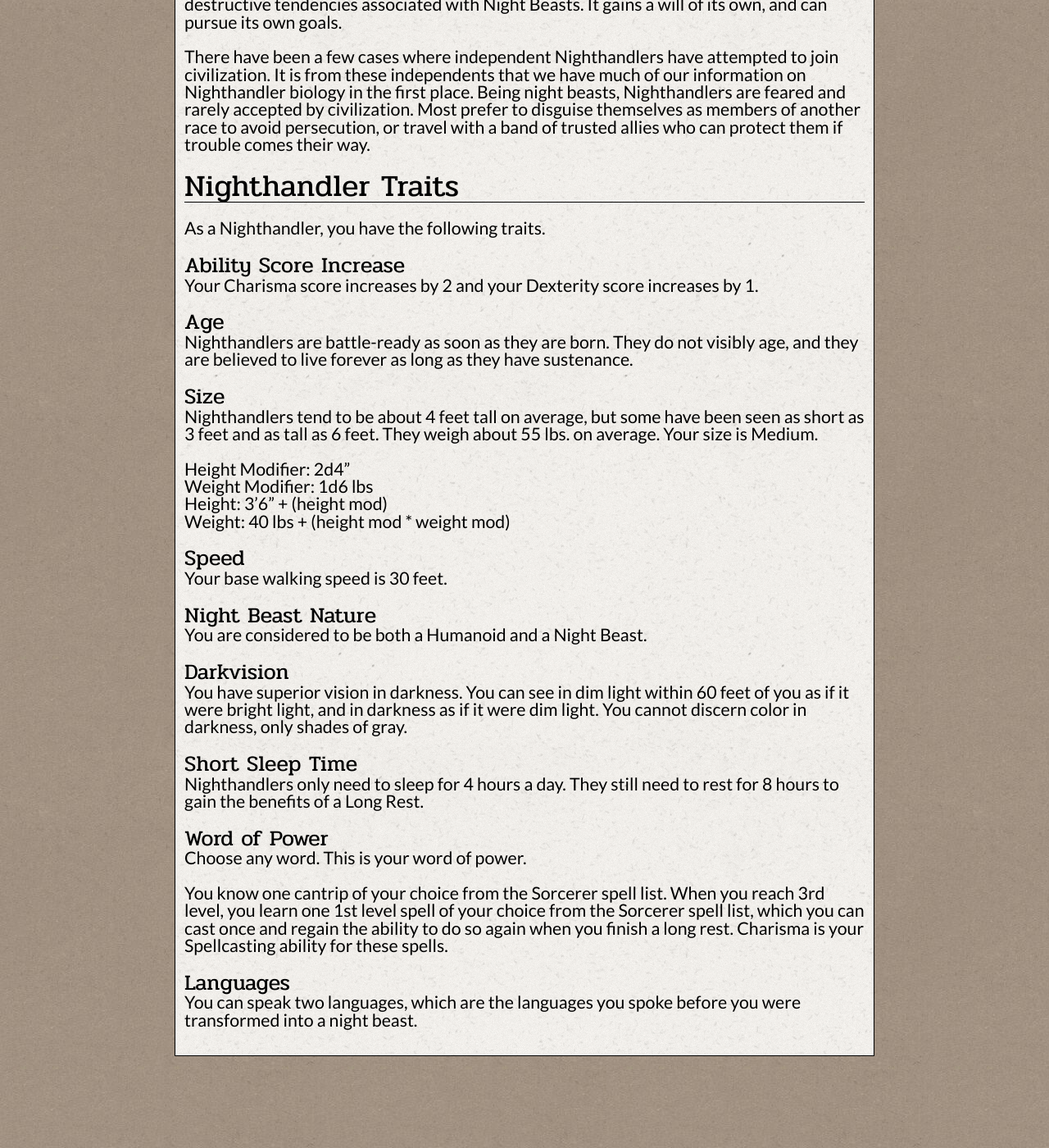
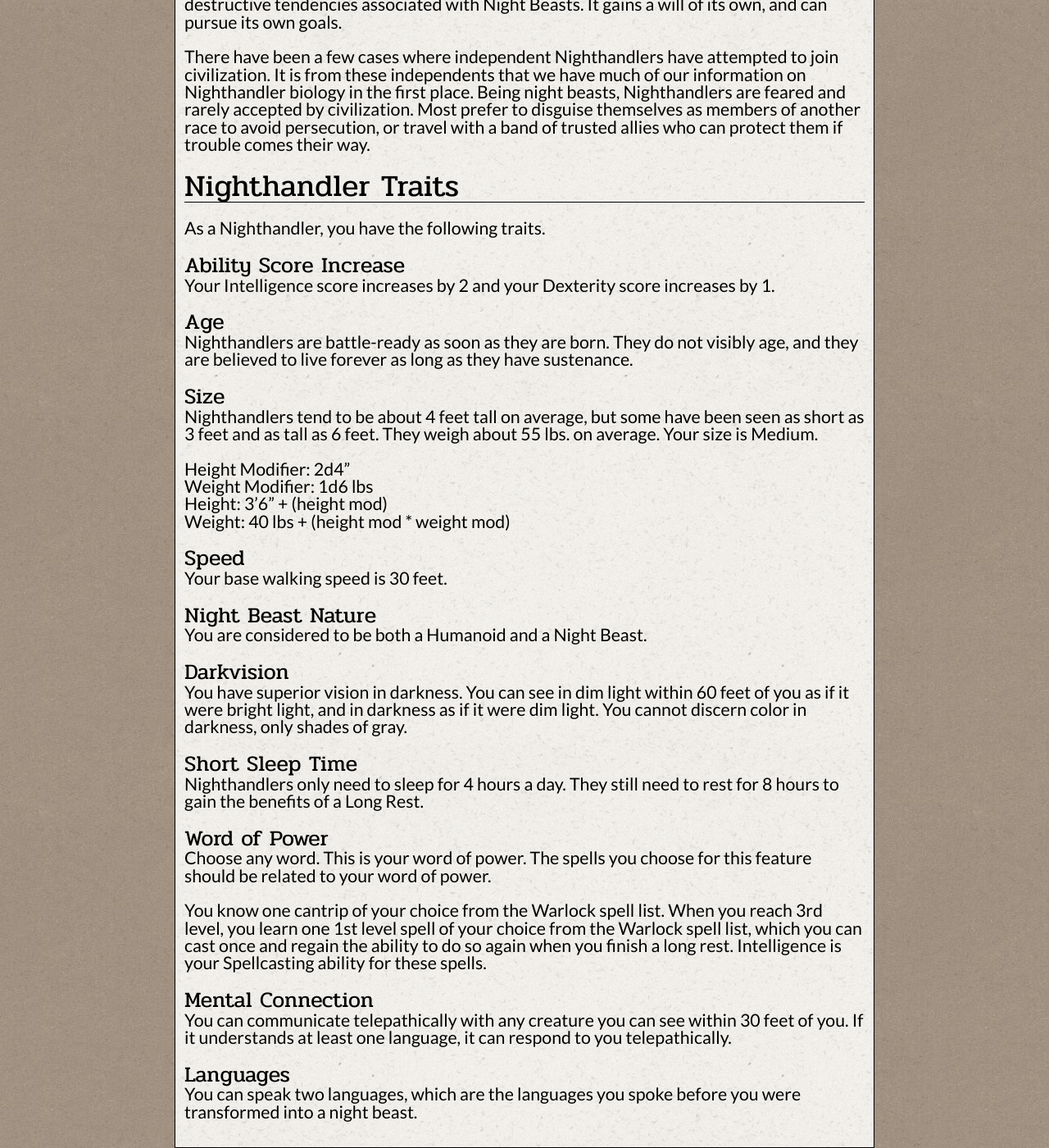
Before and after one commit to EmmiaSilk/rpg-notes, a Jekyll site: the page built from _collections/_uatera_ancestries/nighthandler.md, in a window 1280 px wide and 1400 px high, scrolled down 1196 px. Shown: the whole window at 82% size. Built offline with Jekyll 4.4.1, drawn with Linux system fonts in a browser that asks for light colours.

Commit message:
Added Mental Connection to Nighthandlers

```diff
--- a/_collections/_uatera_ancestries/nighthandler.md
+++ b/_collections/_uatera_ancestries/nighthandler.md
@@ -71,7 +73,7 @@ with a band of trusted allies who can protect them if trouble comes their way.
 As a Nighthandler, you have the following traits.
 
 #### Ability Score Increase
-Your Charisma score increases by 2 and your Dexterity score increases by 1.
+Your Intelligence score increases by 2 and your Dexterity score increases by 1.
 
 #### Age
 Nighthandlers are battle-ready as soon as they are born. They do not visibly
@@ -103,12 +105,19 @@ Nighthandlers only need to sleep for 4 hours a day. They still need to rest
 for 8 hours to gain the benefits of a Long Rest.
 
 #### Word of Power
-Choose any word. This is your word of power.
+Choose any word. This is your word of power. The spells you choose for this
+feature should be related to your word of power.
 
-You know one cantrip of your choice from the Sorcerer spell list. When you
-reach 3rd level, you learn one 1st level spell of your choice from the Sorcerer
+You know one cantrip of your choice from the Warlock spell list. When you
+reach 3rd level, you learn one 1st level spell of your choice from the Warlock
 spell list, which you can cast once and regain the ability to do so again when
-you finish a long rest. Charisma is your Spellcasting ability for these spells.
+you finish a long rest. Intelligence is your Spellcasting ability for these
+spells.
+
+#### Mental Connection
+You can communicate telepathically with any creature you can see within 30 feet
+of you. If it understands at least one language, it can respond to you
+telepathically.
 
 #### Languages
 You can speak two languages, which are the languages you spoke before you were
```
Also changed, not shown: other parts of _collections/_uatera_ancestries/nighthandler.md (+2 -0 lines).
